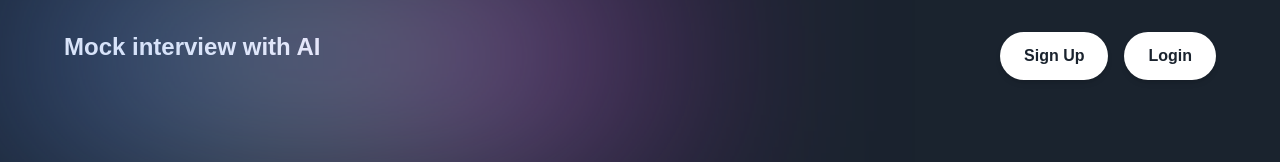
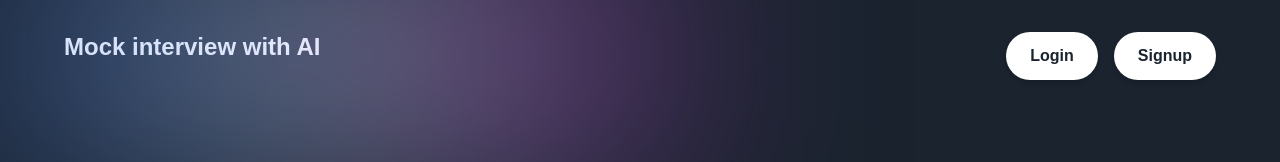
Before and after one commit to prajjwalhacker/next-auth, a Next.js app: page / in a window 1280 px wide. Shown: the top 162 px of the page. Built offline with nearby package versions, Linux system fonts and the light colour scheme; a web font is replaced by a local one.

Commit message:
logi and signup

```diff
--- /dev/null
+++ b/src/app/_components/Footer.tsx
@@ -0,0 +1,50 @@
+'use client';
+
+import { motion } from 'framer-motion';
+
+import styles from '@/utils/stylesMap';
+import { footerVariants } from '@/utils/motion';
+
+
+const Footer = () => (
+  <motion.footer
+    variants={footerVariants}
+    initial="hidden"
+    whileInView="show"
+    className={`${styles.xPaddings} py-8 relative`}
+  >
+    <div className="footer-gradient" />
+    <div className={`${styles.innerWidth} mx-auto flex flex-col gap-8`}>
+      <div className="flex items-center justify-between flex-wrap gap-5">
+        <h4 className="font-bold md:text-[64px] text-[44px] text-white">
+          Enter the Metaverse
+        </h4>
+        <button type="button" className="flex items-center h-fit py-4 px-6 bg-[#25618B] rounded-[32px] gap-[12px]">
+          <img
+            src="/headset.svg"
+            alt="headset"
+            className="w-[24px] h-[24px] object-contain"
+          />
+          <span className="font-normal text-[16px] text-white">
+            Enter Metaverse
+          </span>
+        </button>
+      </div>
+
+      <div className="flex flex-col">
+        <div className="mb-[50px] h-[2px] bg-white opacity-10" />
+
+        <div className="flex items-center justify-between flex-wrap gap-4">
+          <h4 className="font-extrabold text-[24px] text-white">
+            METAVERUS
+          </h4>
+          <p className="font-normal text-[14px] text-white opacity-50">
+            Copyright © 2021 - 2022 Metaversus. All rights reserved.
+          </p>
+        </div>
+      </div>
+    </div>
+  </motion.footer>
+);
+
+export default Footer;
--- a/src/app/_components/Navbar.tsx
+++ b/src/app/_components/Navbar.tsx
@@ -2,9 +2,13 @@
 import { navVariants } from "@/utils/motion";
 import styles from "@/utils/stylesMap";
 import { motion } from "framer-motion";
+import { useRouter } from "next/navigation";
 
-const Navbar = () => (
-  <motion.nav
+const Navbar = ({ buttons  }: { buttons: { name: string, title: string, href: string }[] }) => {
+
+  const router = useRouter();
+
+  return (<motion.nav
    variants={navVariants}
    initial='hidden'
    className={`${styles.xPaddings} py-8 relative`}
@@ -16,15 +20,16 @@ const Navbar = () => (
         Mock interview with AI
      </div>
      <div className="flex gap-4">
-       <button className="px-6 py-3 bg-white text-primary-black font-semibold rounded-full shadow-md hover:bg-gray-100 hover:shadow-lg transition duration-300 ease-in-out transform hover:-translate-y-1">
-        Sign Up
-       </button>
-      <button className="px-6 py-3 bg-white text-primary-black font-semibold rounded-full shadow-md hover:bg-gray-100 hover:shadow-lg transition duration-300 ease-in-out transform hover:-translate-y-1">
-        Login
-       </button>
+       {buttons.map((item, id) => {
+           return (
+            <button key={id} className="px-6 py-3 bg-white text-primary-black font-semibold rounded-full shadow-md hover:bg-gray-100 hover:shadow-lg transition duration-300 ease-in-out transform hover:-translate-y-1" onClick={() => { router.push(item.href) }}>
+             {item.title || ''}
+           </button>
+           )
+       })}
      </div>
      </div>
-  </motion.nav>
-);
+  </motion.nav>)
+}
 
 export default Navbar;
--- a/src/app/login/page.tsx
+++ b/src/app/login/page.tsx
@@ -1,7 +1,11 @@
-import React from 'react';
+import React from 'react'
 
-export default const Page = () => {
-    return (
+const Login = () => {
+  return (
+    <div className="bg-primary-black h-screen overflow-hidden">
 
-    )
+    </div>
+  )
 }
+
+export default Login;
--- a/src/app/page.tsx
+++ b/src/app/page.tsx
@@ -2,9 +2,24 @@ import Hero from "./_components/Hero";
 import Navbar from "./_components/Navbar";
 
 export default function Home() {
+
+
+  const buttons = [
+    {
+      name: 'Login',
+      title: 'Login',
+      href: '/login',
+    },
+    {
+      name: 'Signup',
+      title: 'Signup',
+      href: '/signup'
+    },
+  ]
+
   return (
     <div className="bg-primary-black h-screen overflow-hidden">
-      <Navbar/>
+      <Navbar buttons={buttons}/>
       <Hero/>
     </div>
   );
--- a/src/app/signup/page.tsx
+++ b/src/app/signup/page.tsx
@@ -0,0 +1,11 @@
+import React from 'react'
+
+const Signup = () => {
+  return (
+    <div className="bg-primary-black h-screen overflow-hidden">
+
+    </div>
+  )
+}
+
+export default Signup
```
Also changed, not shown: public/twitter.svg (added).
